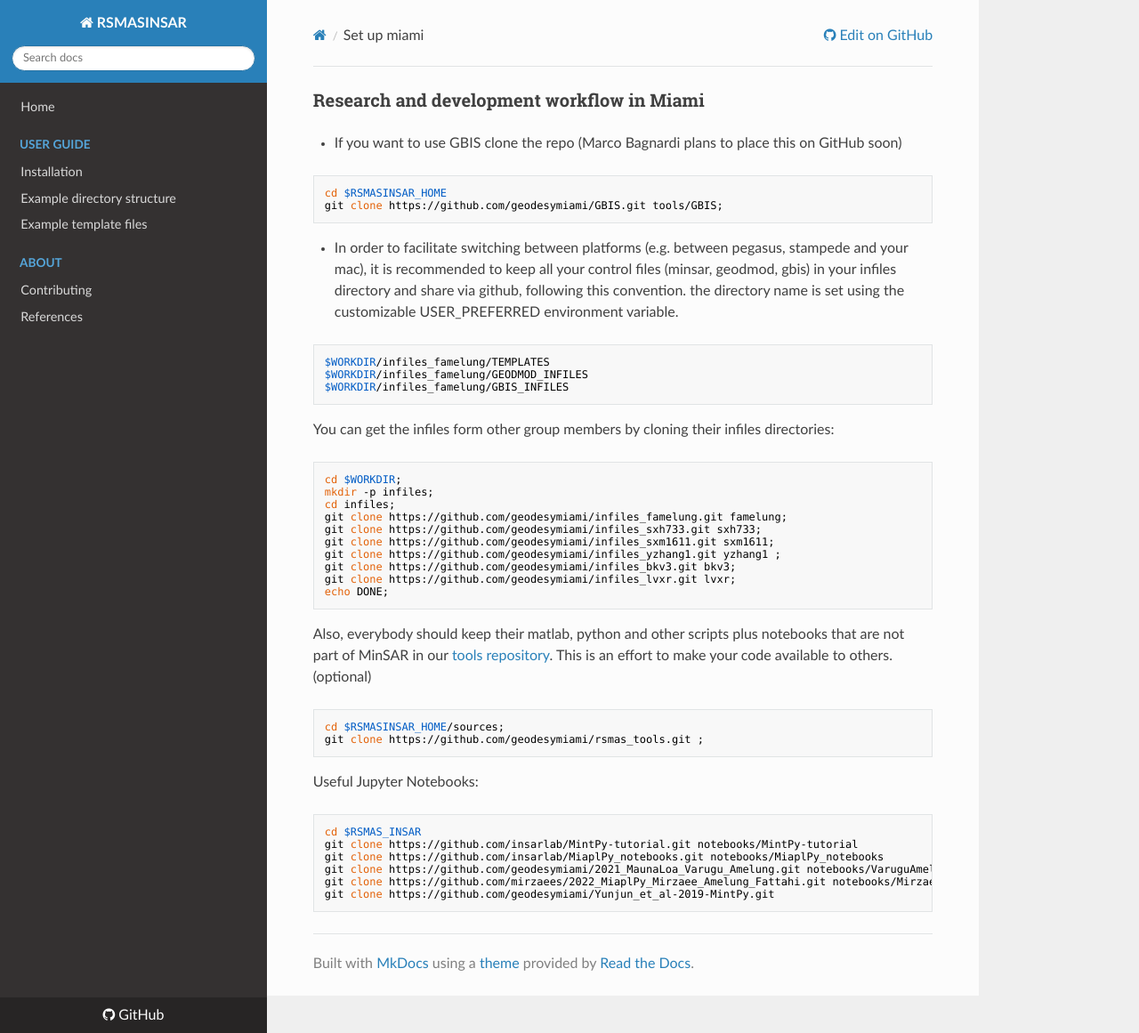
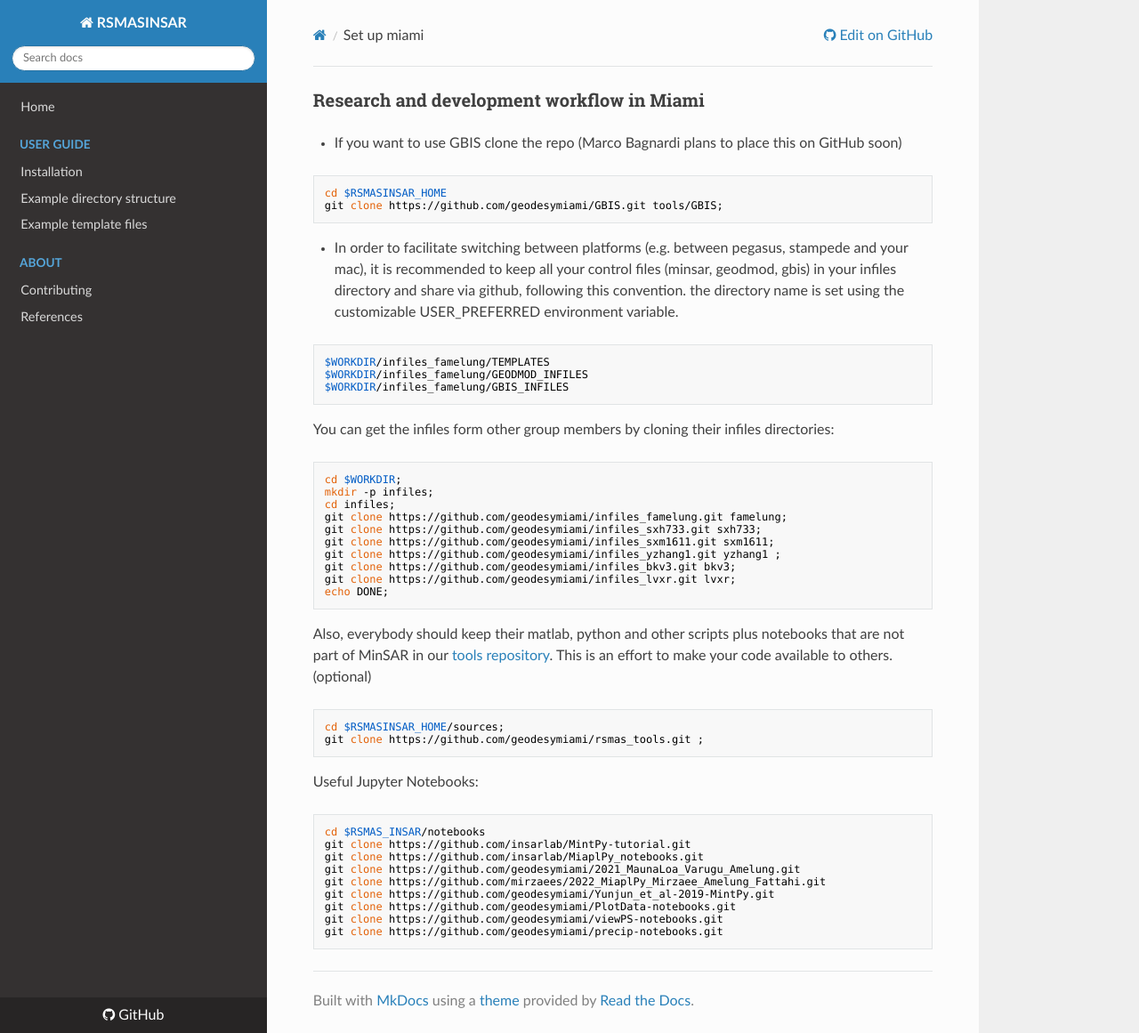
Before and after one commit to geodesymiami/rsmas_insar, an MkDocs documentation site: the page built from docs/set_up_miami.md, in a window 1280 px wide and 1161 px high. Shown: the whole window at 89% size. Built offline with MkDocs 1.6.1, drawn with Linux system fonts in a browser that asks for light colours; nearby versions of some CDN libraries.

Commit message:
Update set_up_miami.md

````diff
--- a/docs/set_up_miami.md
+++ b/docs/set_up_miami.md
@@ -32,10 +32,13 @@ git clone https://github.com/geodesymiami/rsmas_tools.git ;
 ```
 Useful Jupyter Notebooks:
 ```
-cd $RSMAS_INSAR
-git clone https://github.com/insarlab/MintPy-tutorial.git notebooks/MintPy-tutorial
-git clone https://github.com/insarlab/MiaplPy_notebooks.git notebooks/MiaplPy_notebooks
-git clone https://github.com/geodesymiami/2021_MaunaLoa_Varugu_Amelung.git notebooks/VaruguAmelung
-git clone https://github.com/mirzaees/2022_MiaplPy_Mirzaee_Amelung_Fattahi.git notebooks/MirzaeeFattahiAmelung
+cd $RSMAS_INSAR/notebooks
+git clone https://github.com/insarlab/MintPy-tutorial.git
+git clone https://github.com/insarlab/MiaplPy_notebooks.git
+git clone https://github.com/geodesymiami/2021_MaunaLoa_Varugu_Amelung.git
+git clone https://github.com/mirzaees/2022_MiaplPy_Mirzaee_Amelung_Fattahi.git
 git clone https://github.com/geodesymiami/Yunjun_et_al-2019-MintPy.git
+git clone https://github.com/geodesymiami/PlotData-notebooks.git
+git clone https://github.com/geodesymiami/viewPS-notebooks.git
+git clone https://github.com/geodesymiami/precip-notebooks.git
 ```
````
